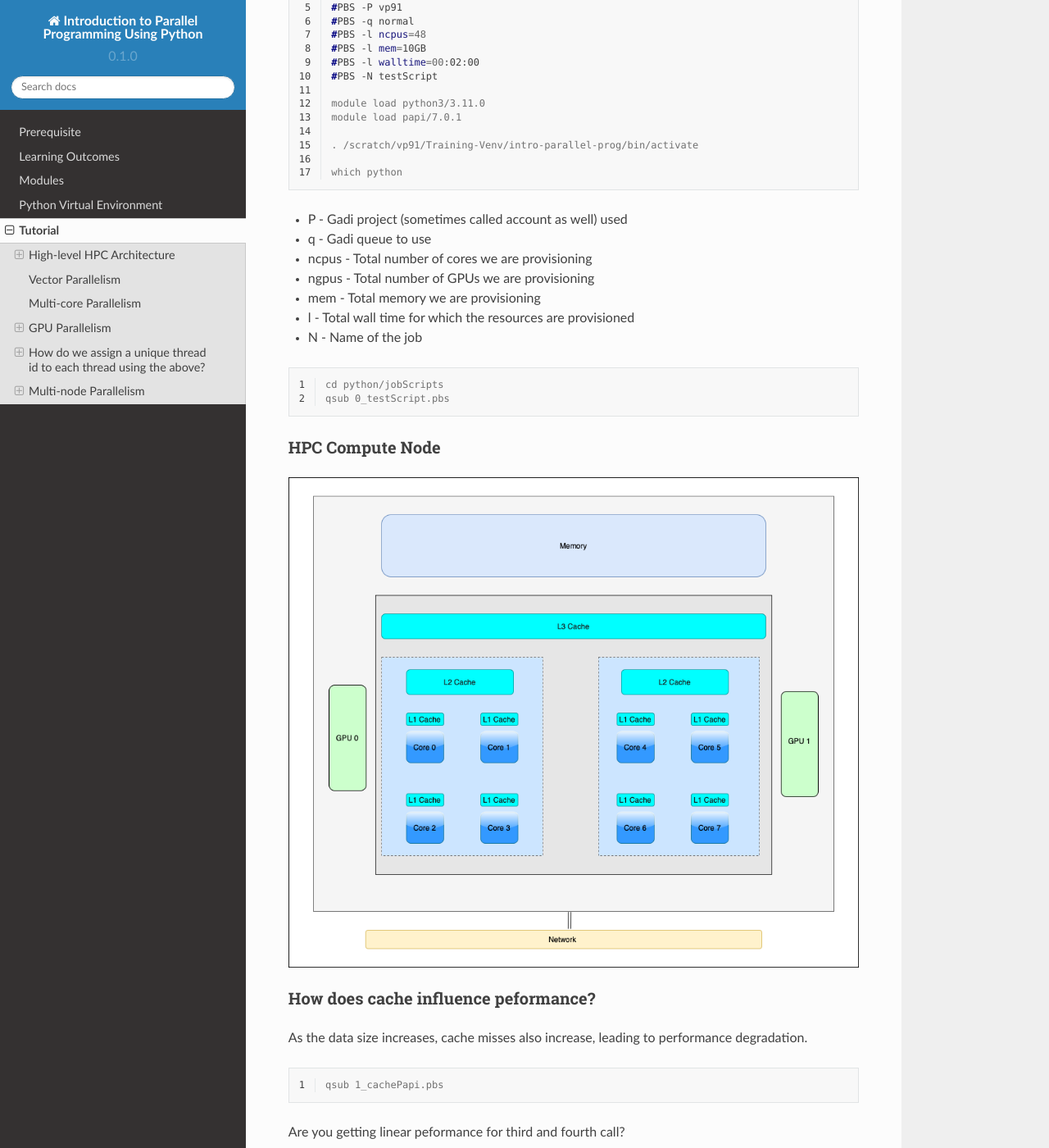
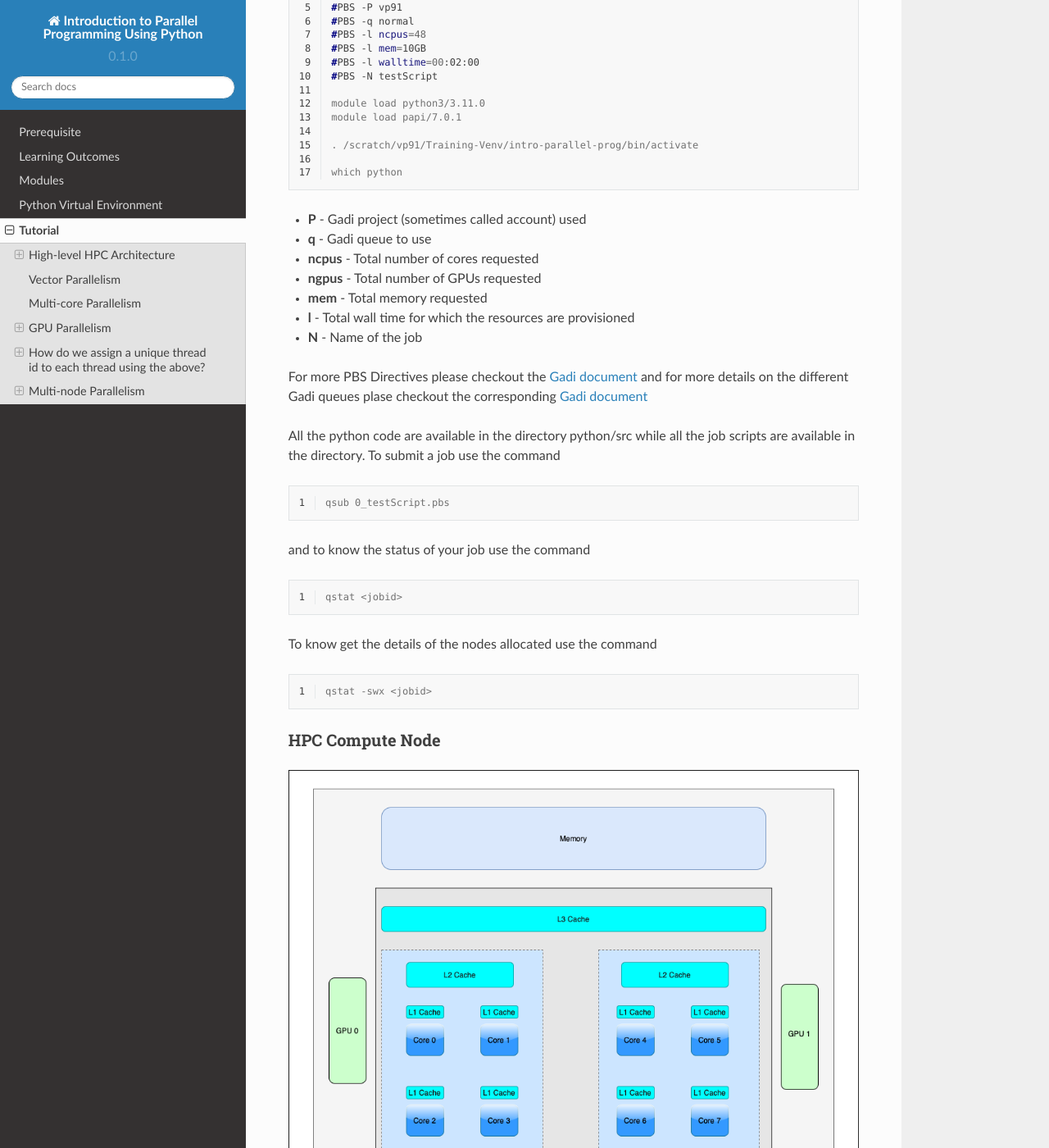
Before and after one commit to NCI900-Training-Organisation/intro-to-parallel-programming, a Sphinx documentation site: the page built from docs/source/tutorial.rst, in a window 1280 px wide and 1400 px high, scrolled down 1946 px. Shown: the whole window at 82% size. Built offline with Sphinx 7.4.7 and the Read the Docs theme 2.0.0, drawn with Linux system fonts in a browser that asks for light colours.

Commit message:
Requesting a Job

```diff
--- a/docs/source/tutorial.rst
+++ b/docs/source/tutorial.rst
@@ -62,20 +62,38 @@ Requesting a Job
 
     which python
 
-* P - Gadi project (sometimes called account as well) used
-* q - Gadi queue to use
-* ncpus - Total number of cores we are provisioning
-* ngpus - Total number of GPUs we are provisioning
-* mem - Total memory we are provisioning
-* l - Total wall time for which the resources are provisioned
-* N - Name of the job
+* **P**     - Gadi project (sometimes called account) used
+* **q**     - Gadi queue to use
+* **ncpus** - Total number of cores requested
+* **ngpus** - Total number of GPUs requested
+* **mem**   - Total memory requested
+* **l**     - Total wall time for which the resources are provisioned
+* **N**     - Name of the job
+
+For more PBS Directives please checkout the `Gadi document <https://opus.nci.org.au/display/Help/PBS+Directives+Explained>`_  and for more details on the
+different Gadi queues plase checkout the corresponding `Gadi document <https://opus.nci.org.au/display/Help/Queue+Structure>`_
+
+All the python code are available in the directory python/src while all the job scripts are available in the directory. To submit a job use
+the command
 
 .. code-block:: console
     :linenos:
 
-    cd python/jobScripts
     qsub 0_testScript.pbs
 
+and to know the status of your job use the command
+
+.. code-block:: console
+    :linenos:
+
+    qstat <jobid>
+
+To know get the details of the nodes allocated use the command
+
+.. code-block:: console
+    :linenos:
+
+    qstat -swx <jobid>
 
 HPC Compute Node
 ****************
```
